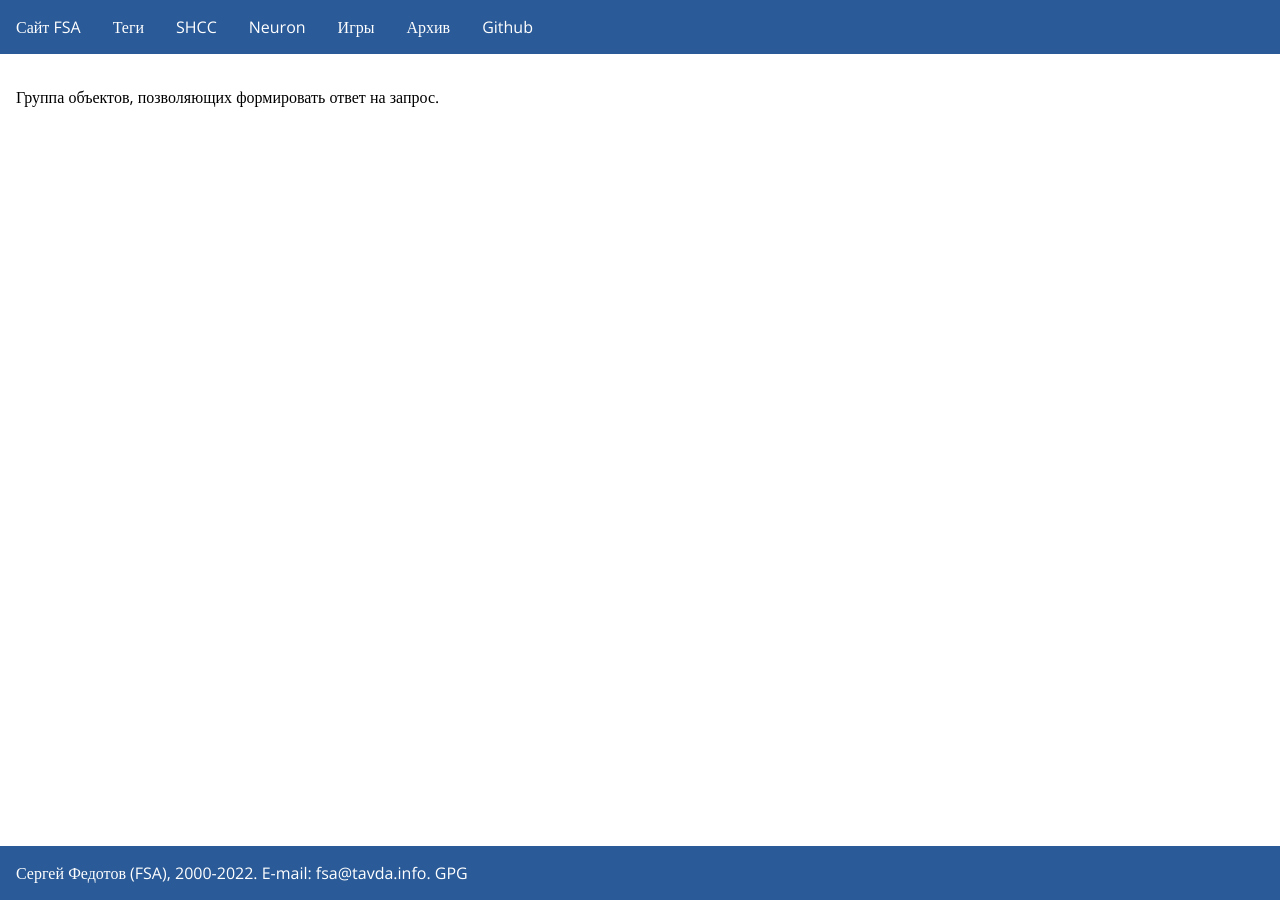
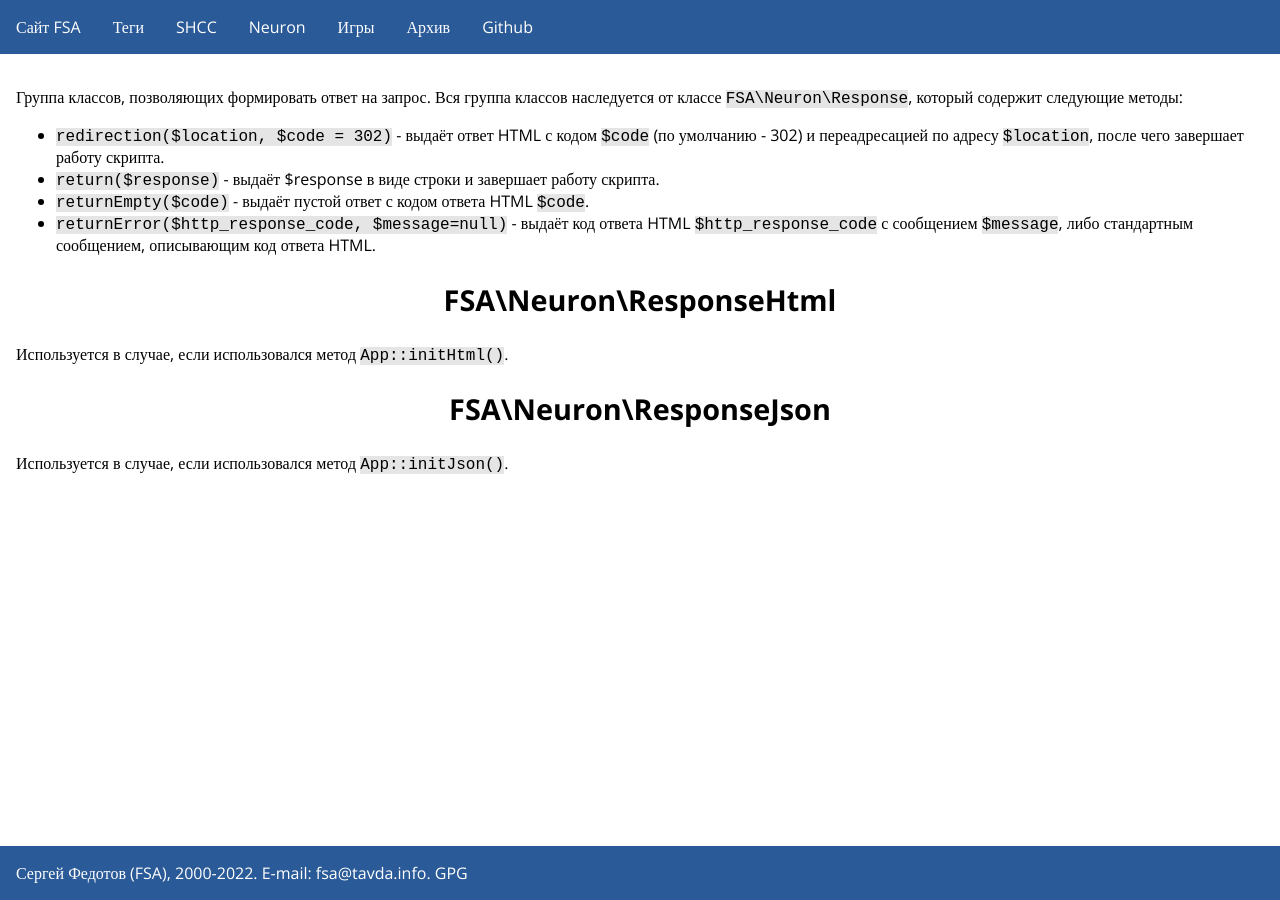
Before and after one commit to fsa/site, a Jekyll site: the page built from neuron/resonse.md, in a window 1280 px wide. Built offline with Jekyll 4.4.1, drawn with Linux system fonts in a browser that asks for light colours.

Commit message:
Neuron: Раздел response и сопутствующие правки

```diff
--- a/neuron/resonse.md
+++ b/neuron/resonse.md
@@ -4,4 +4,17 @@ title: Neuron Framework - объекты response
 excerpt: PHP фреймворк Neuron - объекты response
 ---
 
-Группа объектов, позволяющих формировать ответ на запрос.
+Группа классов, позволяющих формировать ответ на запрос. Вся группа классов наследуется от классе `FSA\Neuron\Response`, который содержит следующие методы:
+
+* `redirection($location, $code = 302)` - выдаёт ответ HTML с кодом `$code` (по умолчанию - 302) и переадресацией по адресу `$location`, после чего завершает работу скрипта.
+* `return($response)` - выдаёт $response в виде строки и завершает работу скрипта.
+* `returnEmpty($code)` - выдаёт пустой ответ с кодом ответа HTML `$code`.
+* `returnError($http_response_code, $message=null)` - выдаёт код ответа HTML `$http_response_code` с сообщением `$message`, либо стандартным сообщением, описывающим код ответа HTML.
+
+## FSA\Neuron\ResponseHtml
+
+Используется в случае, если использовался метод `App::initHtml()`.
+
+## FSA\Neuron\ResponseJson
+
+Используется в случае, если использовался метод `App::initJson()`.
```
Also changed, not shown: neuron/postgresql.md (+1 -1 lines), neuron/session.md (+1 -1 lines), neuron/templates.md (+3 -1 lines).
